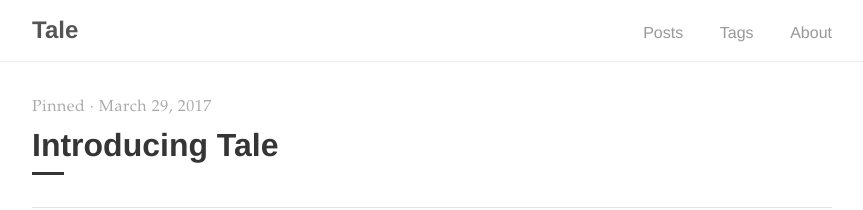
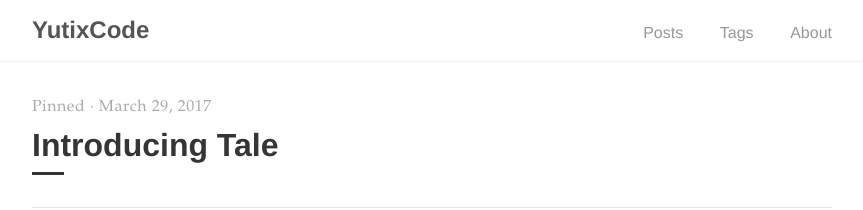
Before and after one commit to Yutixcode/Yutixcode.github.io, a Jekyll site: the page built from index.html, in a window 1280 px wide. Shown: the top 210 px of the page, without its empty margins (208-1071 px from the left). Built offline with Jekyll 4.4.1, drawn with Linux system fonts in a browser that asks for light colours; the list of posts is cut into pages by our own code.

Commit message:
Update _config.yml

```diff
--- a/_config.yml
+++ b/_config.yml
@@ -1,5 +1,5 @@
 # Site settings
-title:          Tale
+title:          YutixCode
 description:    "Minimal Jekyll theme for storytellers"
 baseurl:        "/"
 url:            "https://yutixcode.github.io"
```
